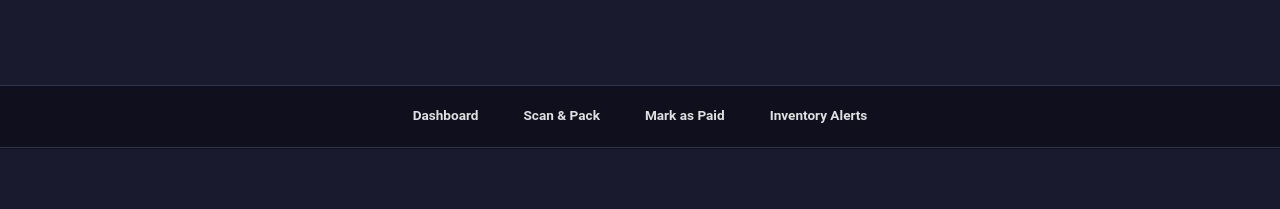
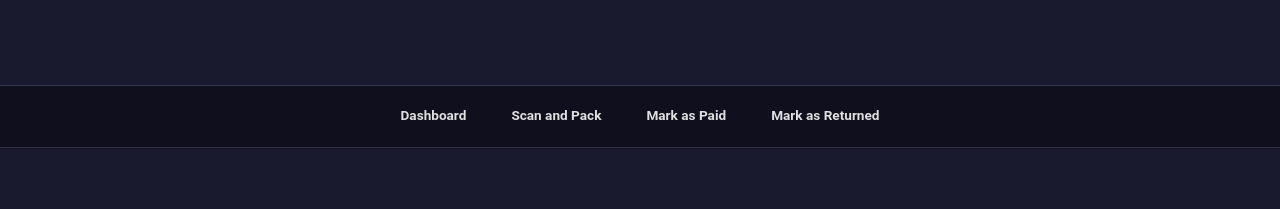
Before and after one commit to Muhammad2684/Scan-and-Pack, a Flask app: page / in a window 1280 px wide. Shown: the part 651-860 px from the top of the page. Run offline with Flask 3, Linux system fonts and the light colour scheme; parts of the project's set-up code (start-up, migrations or seed data) failed here and were passed over.

Commit message:
Navigation Fix

```diff
--- a/templates/Navigation.html
+++ b/templates/Navigation.html
@@ -47,8 +47,8 @@
 <nav>
     <div class="nav-links">
         <a href="/" class="{% if active_page == 'dashboard' %}active{% endif %}">Dashboard</a>
-        <a href="/scan-pack" class="{% if active_page == 'scan' %}active{% endif %}">Scan & Pack</a>
+        <a href="/scan-pack" class="{% if active_page == 'scan' %}active{% endif %}">Scan and Pack</a>
         <a href="/mark-paid" class="{% if active_page == 'paid' %}active{% endif %}">Mark as Paid</a>
-        <a href="/inventory" class="{% if active_page == 'inventory' %}active{% endif %}">Inventory Alerts</a>
+        <a href="/mark-returned" class="{% if active_page == 'inventory' %}active{% endif %}">Mark as Returned</a>
     </div>
 </nav>
```
